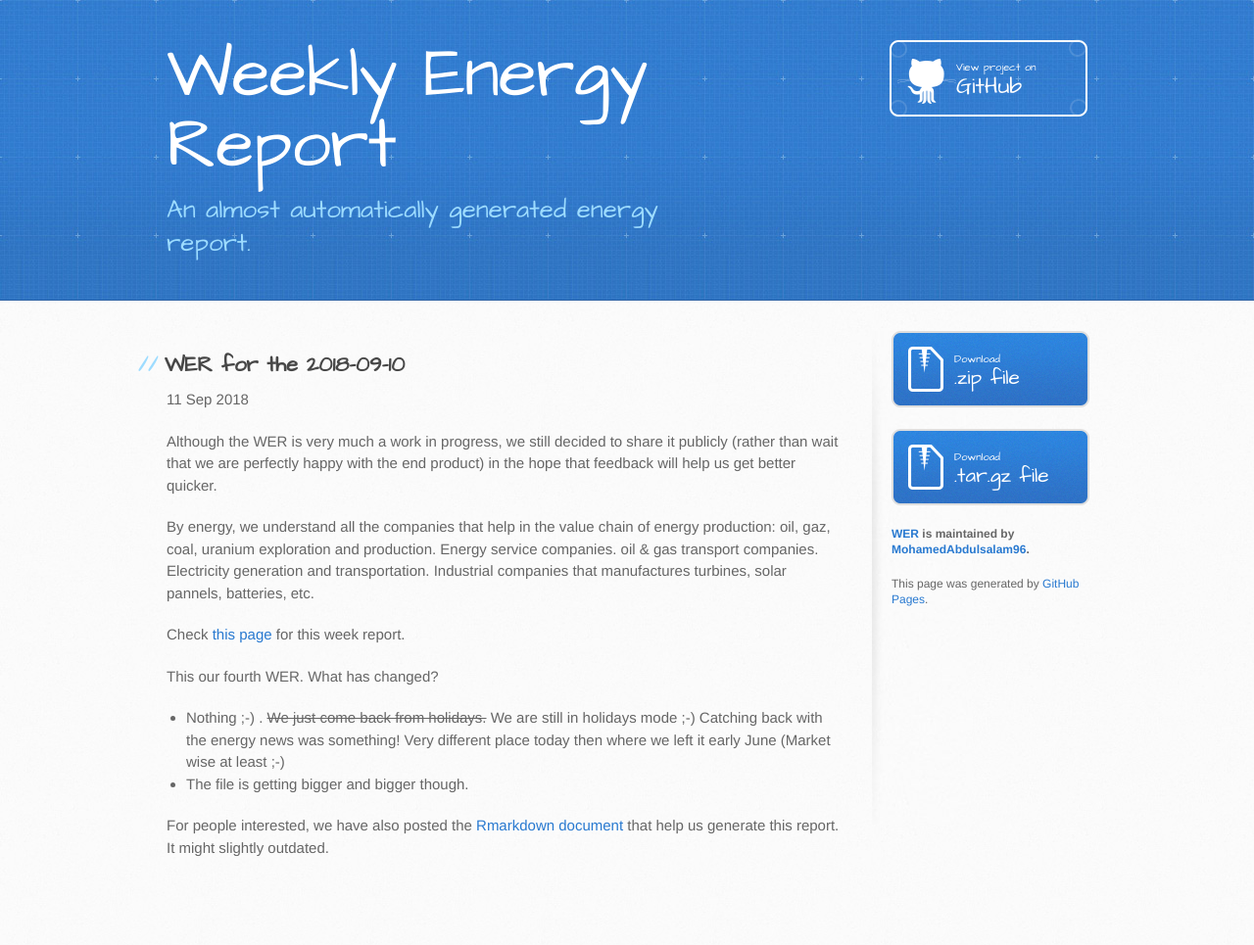
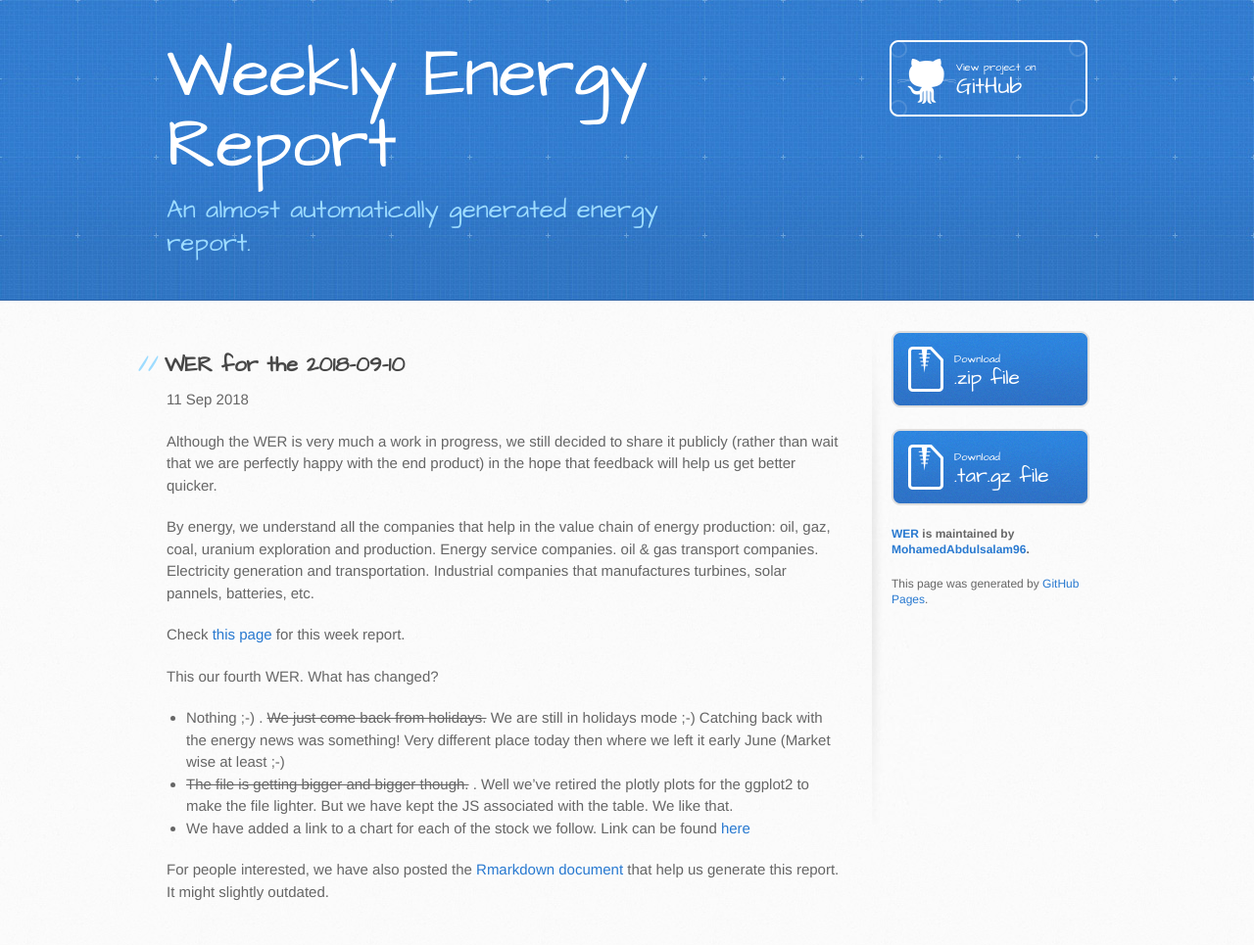
Before and after one commit to MohamedAbdulsalam96/WER, a Jekyll site: the page built from _posts/2018-09-10-WER.markdown, in a window 1280 px wide. Shown: the whole page at 98% size. Built offline with Jekyll 4.4.1, drawn with Linux system fonts in a browser that asks for light colours; comment, search, counter and statistics services are not loaded; before the commit the page ends 920 px from its top, so only the background shows below that.

Commit message:
Update 2018-09-10-WER.markdown

```diff
--- a/_posts/2018-09-10-WER.markdown
+++ b/_posts/2018-09-10-WER.markdown
@@ -15,7 +15,8 @@ Check [this page](https://fderyckel.github.io/WER/reports/WER_2018_09_10~~.html)
 This our fourth WER.  What has changed?
 
 * Nothing ;-) . ~~We just come back from holidays.~~  We are still in holidays mode ;-)  Catching back with the energy news was something!  Very different place today then where we left it early June (Market wise at least ;-)
-* The file is getting bigger and bigger though.
+* ~~The file is getting bigger and bigger though.~~ . Well we've retired the plotly plots for the ggplot2 to make the file lighter.  But we have kept the JS associated with the table.  We like that.
+* We have added a link to a chart for each of the stock we follow.  Link can be found [here](https://fderyckel.github.io/WER/oil_gaz.pdf)
 
 
 
```
